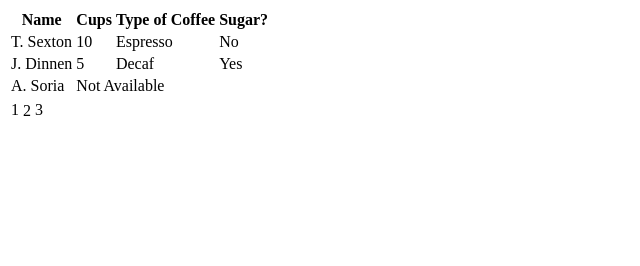
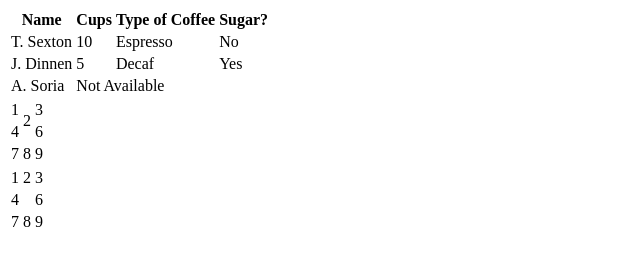
Before and after one commit to swagluke/CSSE280Inclass, a plain HTML site: page inClassTable/index.html in a window 1280 px wide. Shown: the whole page, without its empty margins (0-640 px from the left). Drawn offline with Linux system fonts and the light colour scheme.

Commit message:
Created Table 3 and 3.1

```diff
--- a/inClassTable/index.html
+++ b/inClassTable/index.html
@@ -36,7 +36,33 @@
         <td rowspan="2">2</td>
         <td>3</td>
     </tr>
-    <tr></tr>
+    <tr>
+        <td>4</td>
+
+        <td>6</td>
+    </tr>
+    <tr>
+        <td>7</td>
+        <td>8</td>
+        <td>9</td>
+    </tr>
+</table>
+<table class="step3.1">
+    <tr>
+        <td>1</td>
+        <td>2</td>
+        <td>3</td>
+    </tr>
+    <tr>
+        <td colspan="2">4</td>
+
+        <td>6</td>
+    </tr>
+    <tr>
+        <td>7</td>
+        <td>8</td>
+        <td>9</td>
+    </tr>
 </table>
 </body>
 </html>
```
